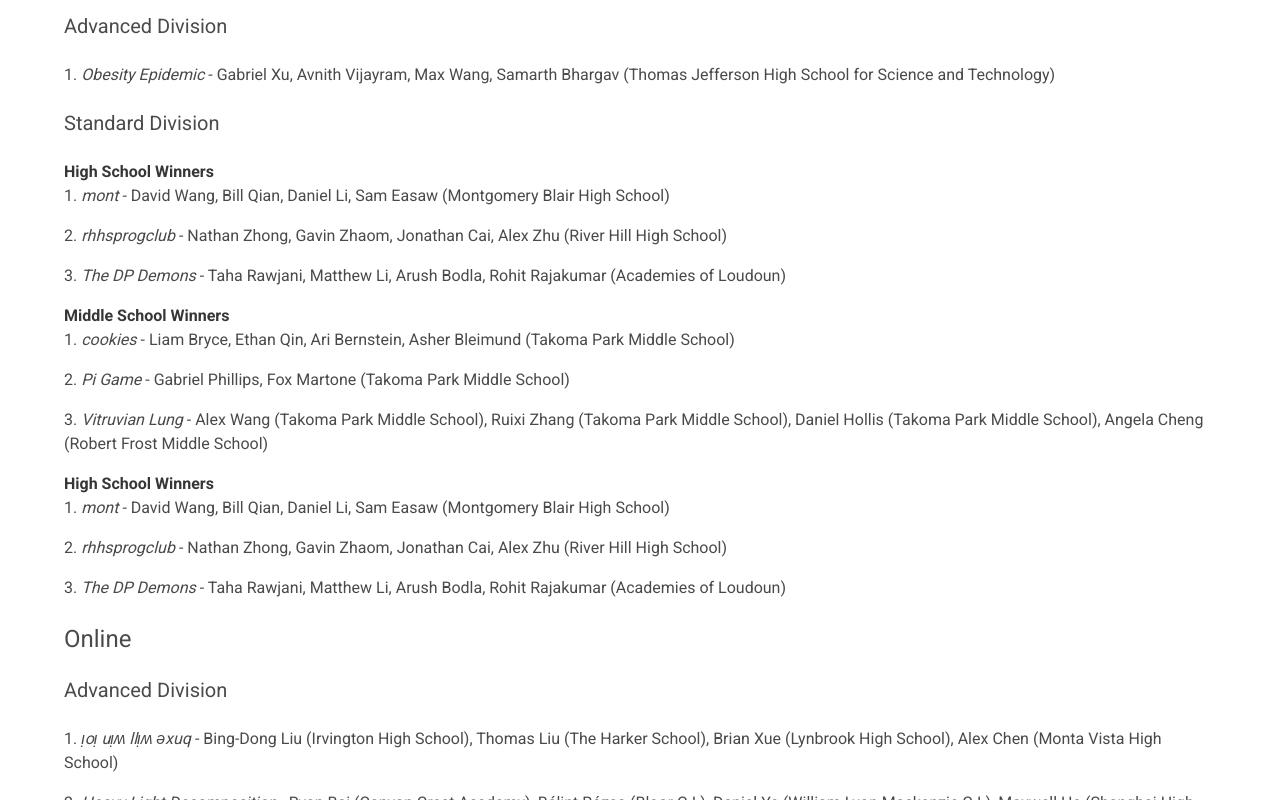
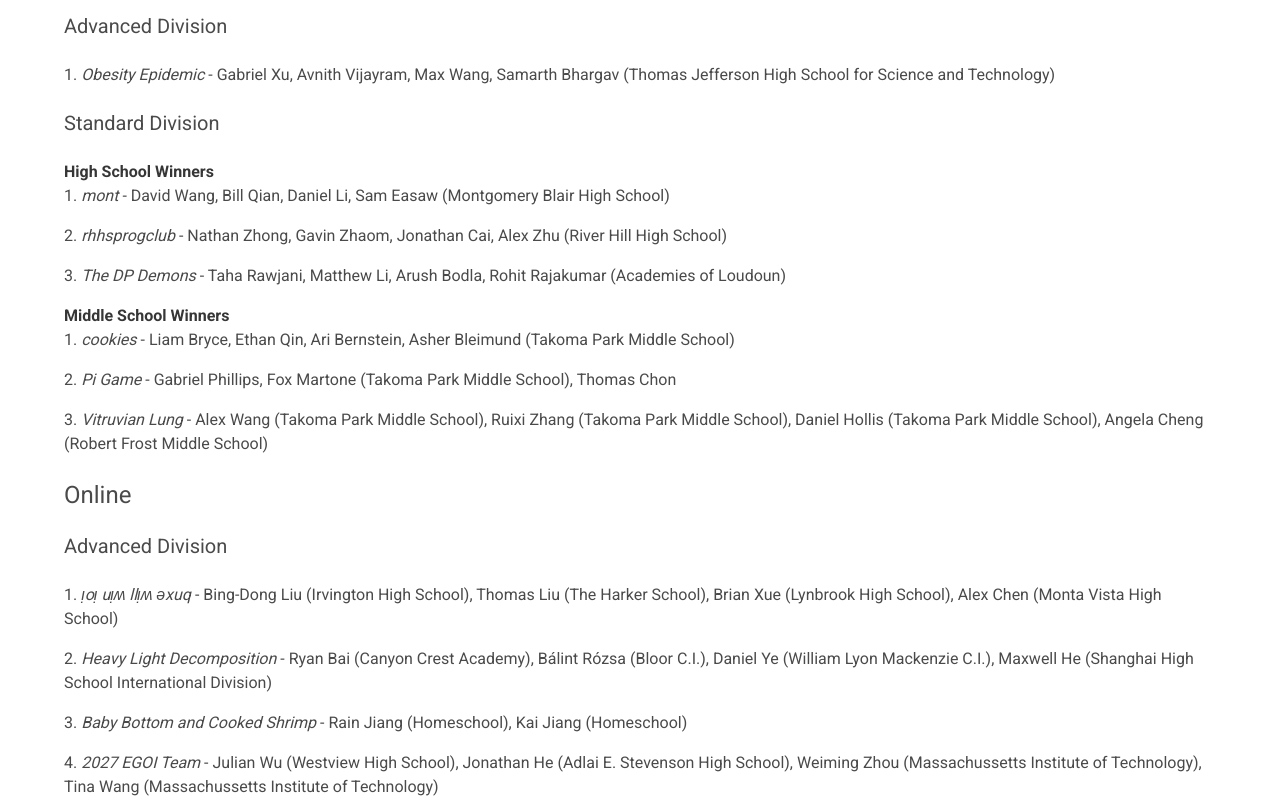
Before and after one commit to mbhs/mbit, a plain HTML site: page archive/2024s/index.html in a window 1280 px wide. Shown: the part 532-1332 px from the top of the page. Drawn offline with Linux system fonts and the light colour scheme.

Commit message:
try again

```diff
--- a/archive/2024s/index.html
+++ b/archive/2024s/index.html
@@ -74,12 +74,9 @@
 			<p>3. <em>The DP Demons</em> - Taha Rawjani, Matthew Li, Arush Bodla, Rohit Rajakumar (Academies of Loudoun)</p>
 			<p class="mb-0"><strong>Middle School Winners</strong></p>
 			<p>1. <em>cookies</em> - Liam Bryce, Ethan Qin, Ari Bernstein, Asher Bleimund (Takoma Park Middle School)</p>
-			<p>2. <em>Pi Game</em> - Gabriel Phillips, Fox Martone (Takoma Park Middle School)</p>
+			<p>2. <em>Pi Game</em> - Gabriel Phillips, Fox Martone (Takoma Park Middle School), Thomas Chon</p>
 			<p>3. <em>Vitruvian Lung</em> - Alex Wang (Takoma Park Middle School), Ruixi Zhang (Takoma Park Middle School), Daniel Hollis (Takoma Park Middle School), Angela Cheng (Robert Frost Middle School)</p>
-			<p class="mb-0"><strong>High School Winners</strong></p>
-			<p>1. <em>mont</em> - David Wang, Bill Qian, Daniel Li, Sam Easaw (Montgomery Blair High School)</p>
-			<p>2. <em>rhhsprogclub</em> - Nathan Zhong, Gavin Zhaom, Jonathan Cai, Alex Zhu (River Hill High School)</p>
-			<p>3. <em>The DP Demons</em> - Taha Rawjani, Matthew Li, Arush Bodla, Rohit Rajakumar (Academies of Loudoun)</p>
+
 		</div>
 		<h2 class="subtitle is-4">Online</h2>
 		<h2 class="subtitle is-5">Advanced Division</h2>
```
